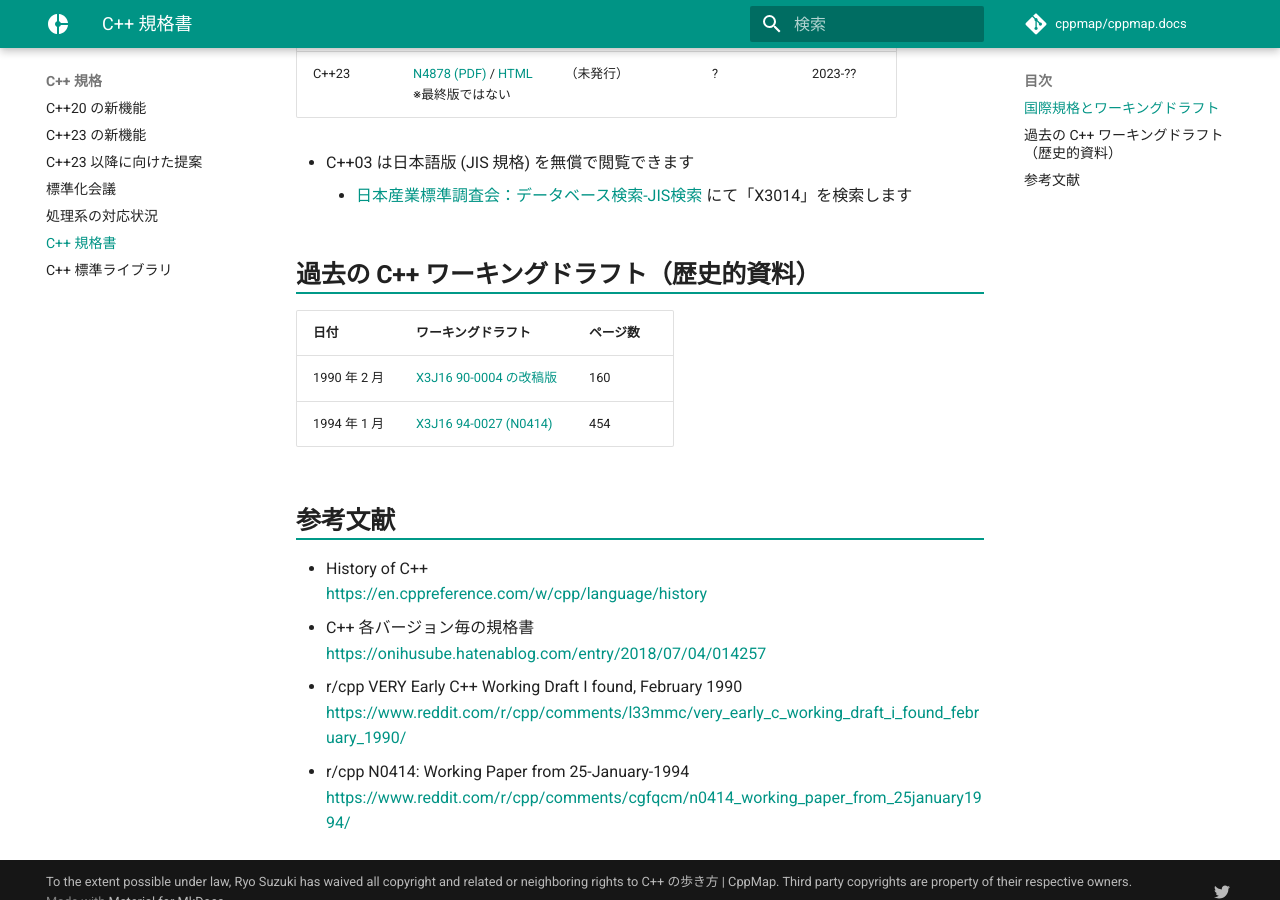
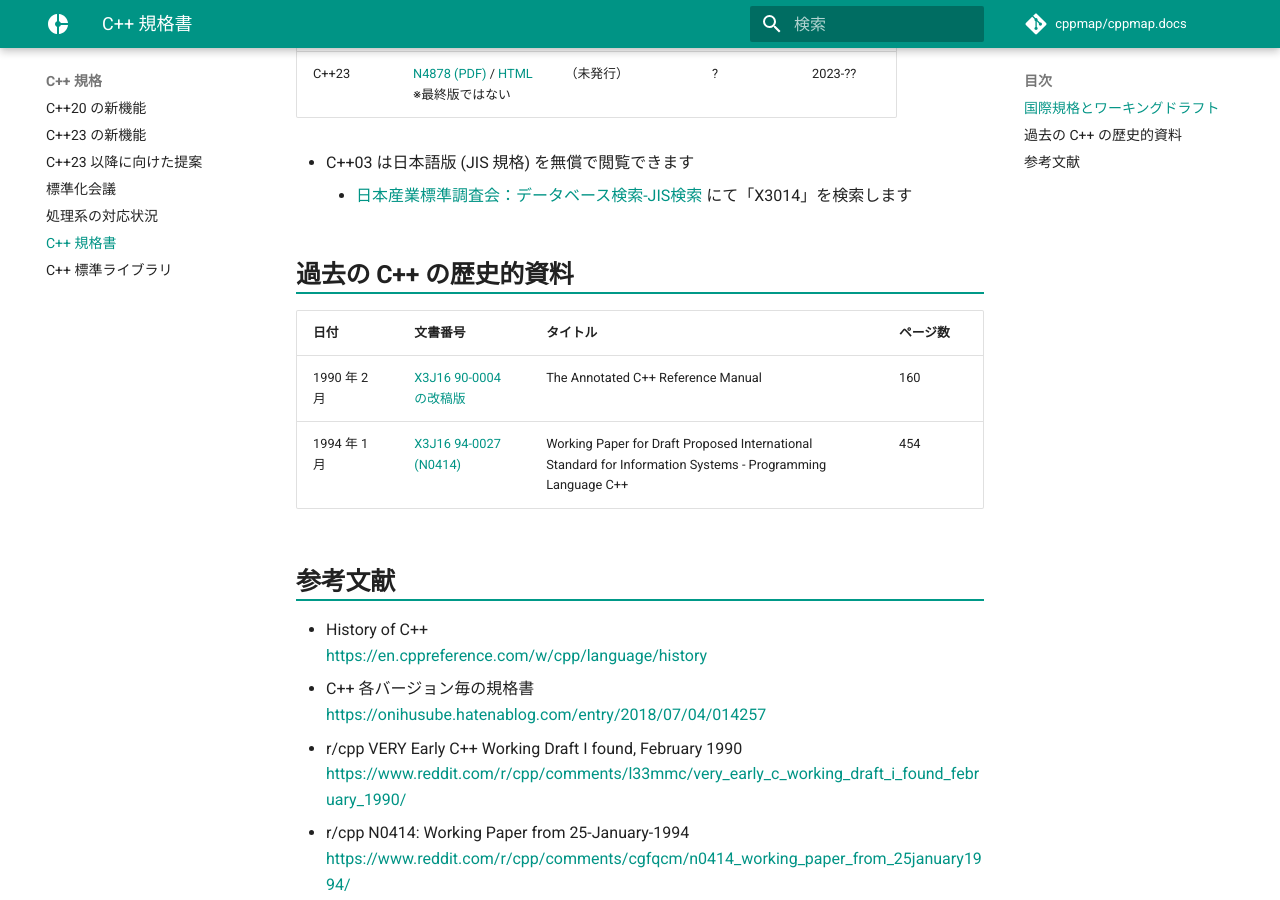
Before and after one commit to cppmap/cppmap.docs, an MkDocs documentation site: the page built from docs/standardization/working-drafts.md, in a window 1280 px wide and 900 px high, scrolled down 623 px. Built offline with MkDocs 1.6.1 and Material for MkDocs 9.7.7, drawn with Linux system fonts in a browser that asks for light colours; nearby versions of some CDN libraries; comment, search, counter and statistics services are not loaded.

Commit message:
Update working-drafts.md

```diff
--- a/docs/standardization/working-drafts.md
+++ b/docs/standardization/working-drafts.md
@@ -20,12 +20,12 @@ C++11 以降は、規格書と同等の内容のワーキングドラフトが
 - C++03 は日本語版 (JIS 規格) を無償で閲覧できます
     - [日本産業標準調査会：データベース検索-JIS検索](https://www.jisc.go.jp/app/jis/general/GnrJISSearch.html) にて「X3014」を検索します
 
-## 過去の C++ ワーキングドラフト（歴史的資料）
+## 過去の C++ の歴史的資料
 
-| 日付                                                                                               | ワーキングドラフト             | ページ数 |
-|--------------------------------------------------------------------------------------------------|-----------------------|------|
-| 1990 年 2 月 | [X3J16 90-0004 の改稿版](https://drive.google.com/file/d/1XNzsgWMk0wfFOa5kjN9OV5a-04ttrdjE/view?usp=sharing)   | 160  |
-| 1994 年 1 月 | [X3J16 94-0027 (N0414)](https://drive.google.com/file/d/1EDQvAQSrQXHbUdN1Al7EvuOlIEhg1Hdl/view?usp=sharing) | 454  |
+| 日付         | 文書番号                                                                                                        | タイトル                                                                                                       | ページ数 |
+|------------|-------------------------------------------------------------------------------------------------------------|------------------------------------------------------------------------------------------------------------|------|
+| 1990 年 2 月 | [X3J16 90-0004 の改稿版](https://drive.google.com/file/d/1XNzsgWMk0wfFOa5kjN9OV5a-04ttrdjE/view?usp=sharing)    | The Annotated C++ Reference Manual                                                                         | 160  |
+| 1994 年 1 月 | [X3J16 94-0027 (N0414)](https://drive.google.com/file/d/1EDQvAQSrQXHbUdN1Al7EvuOlIEhg1Hdl/view?usp=sharing) | Working Paper for Draft Proposed International Standard for Information Systems - Programming Language C++ | 454  |
 
 
 ## 参考文献
```
